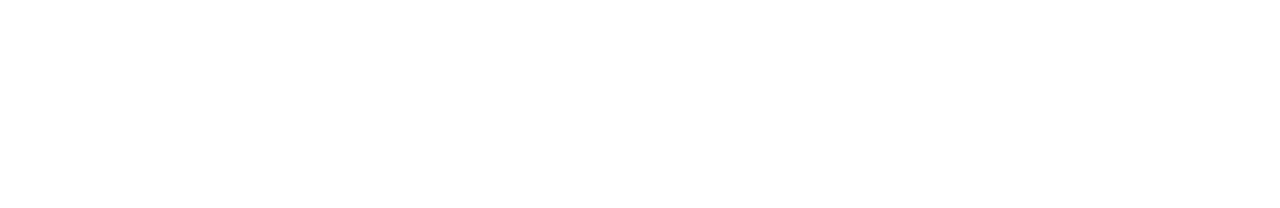
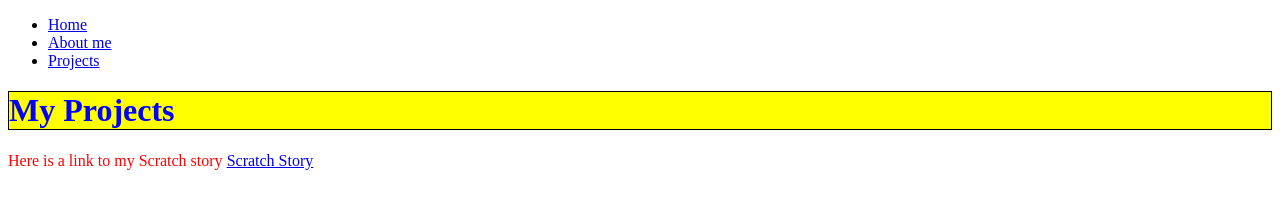
Before and after one commit to ZurrinaValerie/AP-Computer-Science-Portfolio, a plain HTML site: page projects.html in a window 1280 px wide. Drawn offline with Linux system fonts and the light colour scheme; files that its build step writes are made by us from their sources.

Commit message:
I dd my about me page and added to my projects page.

```diff
--- a/Styles/style.css
+++ b/Styles/style.css
@@ -0,0 +1,9 @@
+h1 {
+  color: blue;
+  background-color: yellow;
+  border: 1px solid black;
+}
+
+p {
+  color: red;
+}
--- a/projects.html
+++ b/projects.html
@@ -0,0 +1,22 @@
+<!DOCTYPE html>
+<html>
+    <head>
+        <meta charset="utf-8">
+        <title>My CSS experiment</title>
+        <link rel="stylesheet" href="style.css">
+    </head>
+    <body>
+        <ul>
+          <li><a href="index.html">Home</a></li>
+          <li><a href="aboutme.html">About me</a></li>
+          <li><a href="projects.html">Projects</a></li>
+        </ul>
+        <h1>My Projects</h1>
+
+        <p>
+            Here is a link to my Scratch story
+            <a href="https://scratch.mit.edu/projects/244487766/">Scratch Story</a>
+        </p>
+
+    </body>
+</html>
```
Also changed, not shown: aboutme.html (+14 -0 lines), index.html (+5 -0 lines), 1 other file.
